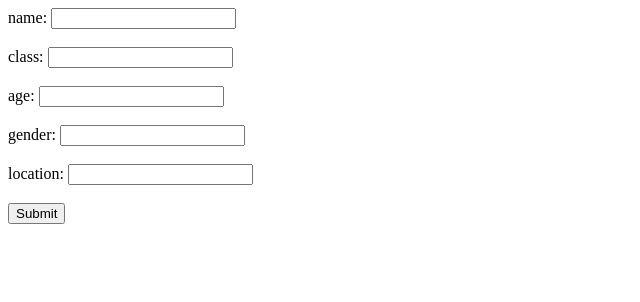
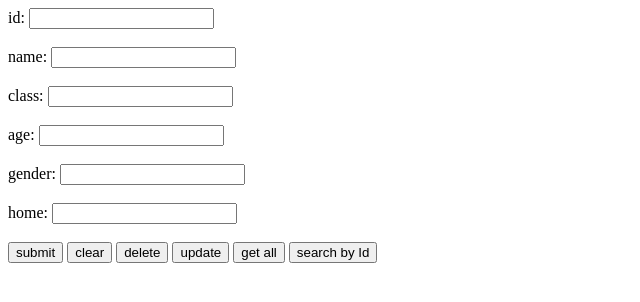
Before and after one commit to joelsebbu/InWeb, a plain HTML site: page assign_004_class/index.html in a window 1280 px wide. Shown: the whole page, without its empty margins (0-640 px from the left). Drawn offline with Linux system fonts and the light colour scheme.

Commit message:
assign_004_completed

```diff
--- a/assign_004_class/index.html
+++ b/assign_004_class/index.html
@@ -8,12 +8,14 @@
     <title>Document</title>
 </head>
 <body>
-    <form action ="" method ="post">
+    <label for="id">id:</label>
+    <input type="number" id="id">
+    <br> <br>
     <label for="name">name:</label>
     <input type="text" id="name" name="name"><br><br>
 
     <label for="class">class:</label>
-        <input type="text" id="class" name="class"><br><br>
+    <input type="number" id="classes" name="classes"><br><br>
 
     <label for="class">age:</label>
     <input type="number" id="age" name="age"><br><br>
@@ -21,11 +23,15 @@
     <label for="class">gender:</label>
     <input type="text" id="gender" name="gender"><br><br>
 
-        <label for="class">location:</label>
-        <input type="text" id="location" name="location"><br><br>
+    <label for="class">home:</label>
+    <input type="text" id="home" name="home"><br><br>
 
-        <input type="submit" value="Submit">
-    </form>
+    <button id ="submit" onclick="getStudent()">submit</button>
+    <button id ="clear" onclick="clearStudent()">clear</button>
+    <button id ="delete" onclick="deleteStudent()">delete</button>
+    <button id ="update" onclick="updateStudent()">update</button>
+    <button id ="getAll" onclick="getAllStudents()">get all</button>
+    <button id ="getOne" onclick="searchStudent()">search by Id</button>
 
 <script src="script.js"></script>
 </body>
--- a/assign_004_class/script.js
+++ b/assign_004_class/script.js
@@ -0,0 +1,145 @@
+
+class Student{
+    constructor(id,name,classes,age, gender, home){
+        this.id = id;
+        this.name = name;
+        this.classes = classes;
+        this.age = age;
+        this.gender = gender;
+        this.home = home;
+    }
+
+}
+class College{
+    constructor(){
+        this.students =[]
+    }
+}
+college = new College();
+
+function isEmpty(str) {
+    if(str.length == 0) {
+        return true;
+    }
+    return false;
+}
+
+function getStudent(){
+    let id = document.getElementById("id").value;
+    let name = document.getElementById("name").value;
+    let classes = document.getElementById("classes").value;
+    let age = document.getElementById("age").value;
+    let gender = document.getElementById("gender").value;
+    let home = document.getElementById("home").value;
+    let success = true;
+    try{
+        if (isEmpty(id) || isEmpty(name) || isEmpty(classes) || isEmpty(age) || isEmpty(gender) || isEmpty(home)){
+            throw "Please fill all the fields";
+        }
+        if(age < 0 || age > 100){
+            throw "Age should be between 0 and 100";
+        }
+        if(isNaN(age) || isNaN(id)|| isNaN(classes)){
+            throw "Age,classes and id should be numbers";
+        }
+
+    }
+    catch(err){
+        success = false;
+        alert("Error: "+err);
+    }
+    if(success){
+        college.students.push(new Student(id,name.trim().toLowerCase(),classes,age,gender.trim().toLowerCase(),home.trim().toLowerCase()));
+        console.log(college.students);
+        alert("student added");
+    }
+    else{
+        clearStudent();
+    }
+
+ }
+function deleteStudent(){
+    let id = document.getElementById("id").value;
+    for(let i = 0; i < college.students.length; i++){
+        if(college.students[i].id == id){
+            college.students.splice(i,1);
+        }
+    }
+    alert("student deleted");
+    console.log(college.students);
+}
+function clearStudent(){
+    document.getElementById("id").value = "";
+    document.getElementById("name").value = "";
+    document.getElementById("classes").value = "";
+    document.getElementById("age").value = "";
+    document.getElementById("gender").value = "";
+    document.getElementById("home").value = "";
+}
+console.log(college.students);
+
+function getAllStudents(){
+    alert("Result in the console");
+    for(let i = 0; i < college.students.length; i++){
+        console.log(college.students[i]);
+    }
+}
+
+function emptyUpdateError(){
+    this.name = "emptyUpdateError";
+}
+emptyUpdateError.prototype = new Error();
+
+function updateStudent(){
+    let id = document.getElementById("id").value;
+    let name = document.getElementById("name").value;
+    let classes = document.getElementById("classes").value;
+    let age = document.getElementById("age").value;
+    let gender = document.getElementById("gender").value;
+    let home = document.getElementById("home").value;
+    let success = true;
+    try{
+        if(isEmpty(id)) throw "fill id";
+    }
+    catch(err){
+        success = false;
+        alert("Error: "+err);
+    }
+    if(success){
+        for(let i = 0; i < college.students.length; i++){
+            if(college.students[i].id == id){
+                if(!isEmpty(name)) college.students[i].name = name;
+                if(!isEmpty(classes)) college.students[i].classes = classes;
+                if(!isEmpty(age)) college.students[i].age = age;
+                if(!isEmpty(gender)) college.students[i].gender =gender;
+                if(!isEmpty(home)) college.students[i].home = home;
+            }
+        }
+        alert("student updated");
+    }
+    else{
+        clearStudent();
+    }
+}
+function searchStudent(){
+    let id = document.getElementById("id").value;
+    let success = true;
+    let ans;
+    try{
+        if(isEmpty(id)) throw "fill id";
+    }
+    catch(err){
+        alert("Error: "+err);
+    }
+    if(success){
+        for(let i = 0; i < college.students.length; i++){
+            if(college.students[i].id == id){
+                console.log(college.students[i]);
+                ans =i;
+                break;
+            }
+        }
+        alert("Answer in the console");
+    }
+
+}
```
Lines whose indentation alone changed are shown as unchanged.
